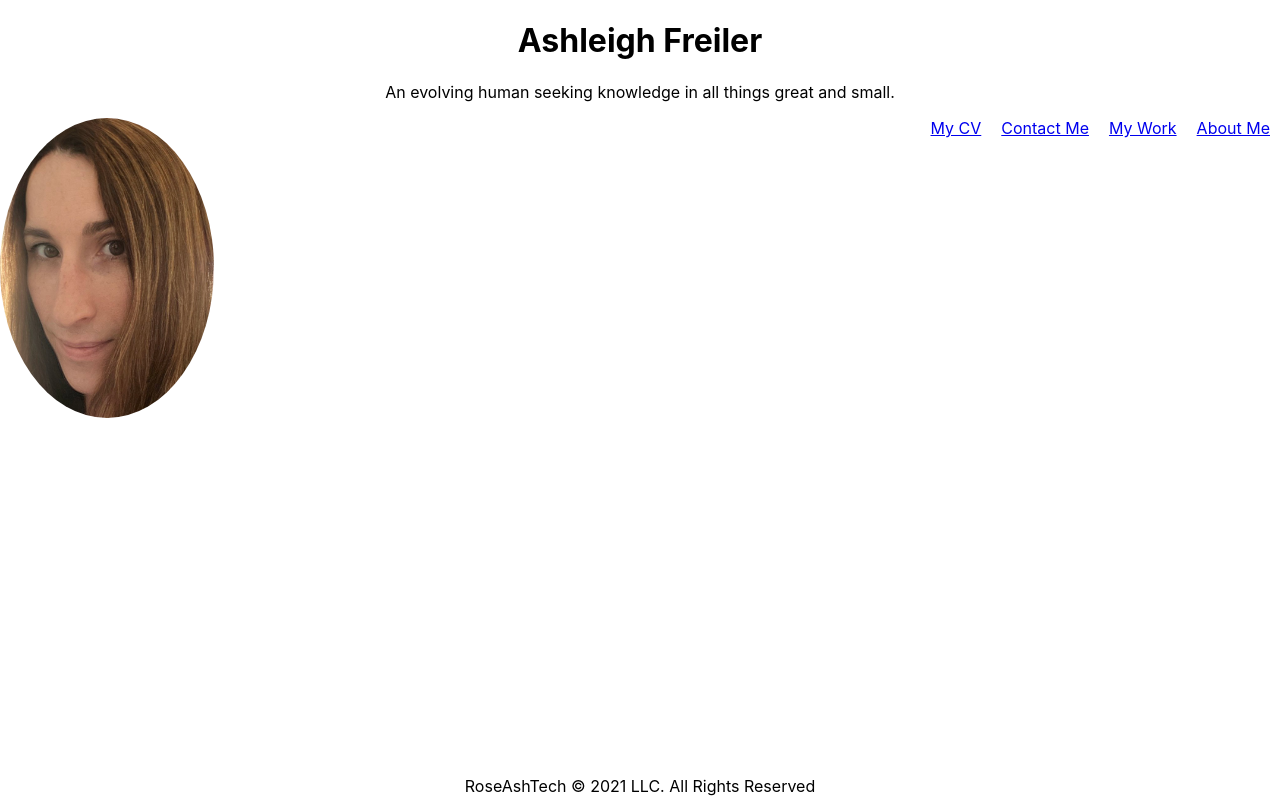
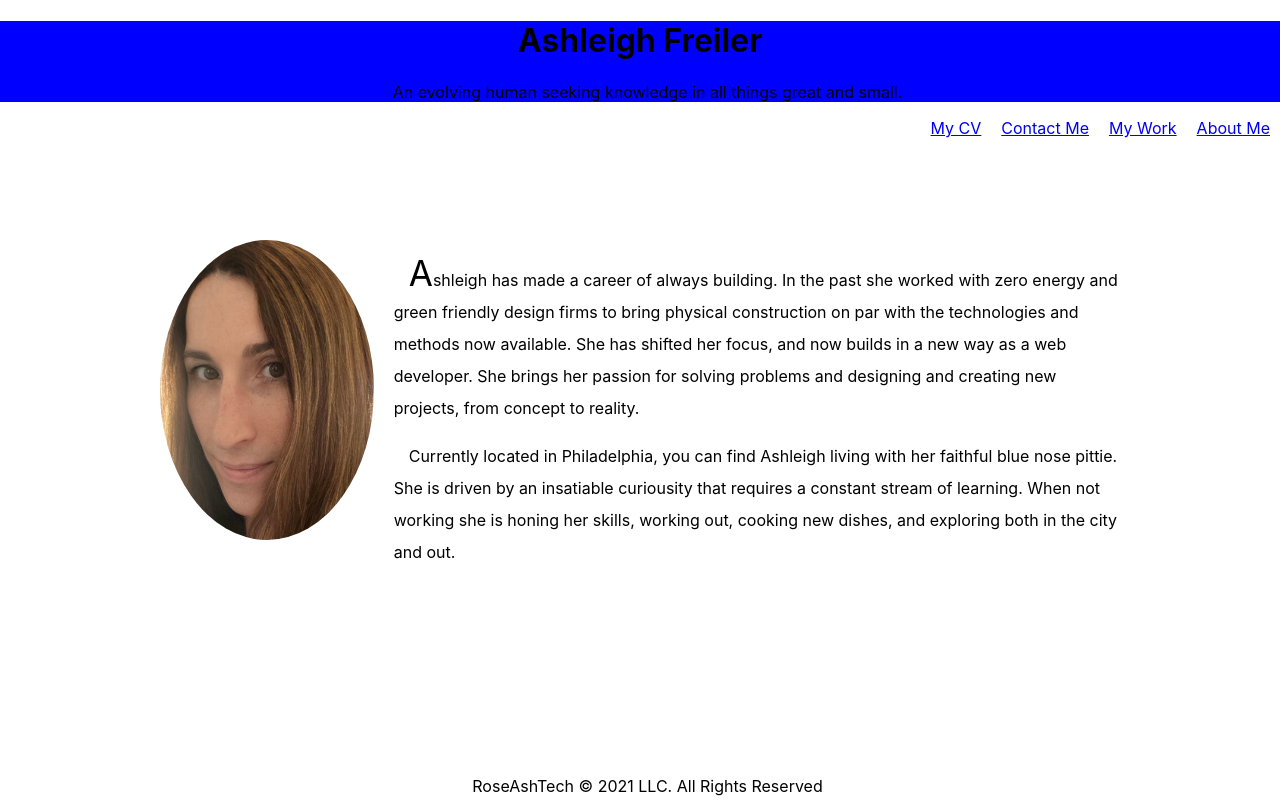
Before and after one commit to ARFreiler/React-Portfolio, a React (Create React App) app in the folder react-portfolio/: page / in a window 1280 px wide. Built offline with nearby package versions, Linux system fonts and the light colour scheme.

Commit message:
Added content to AboutMe.js file and styled in css.

```diff
--- a/react-portfolio/src/components/AboutMe/AboutMe.css
+++ b/react-portfolio/src/components/AboutMe/AboutMe.css
@@ -2,4 +2,29 @@
     height: 300px;
     width: auto;
     border-radius: 50%;
+    margin-right: 20px;
+    float: left;
 }
+
+p {
+    text-indent: 15px;
+}
+
+.aboutme {
+    position: absolute;
+    left: 12.5%;
+    top: 30%;
+    margin: auto;
+    width: 75%;
+    display: flex-column;
+    justify-content: center;
+}
+
+.bio {
+    line-height: 2;
+}
+
+.first-letter {
+    font-size: 35px;
+    line-height: 35px;
+}
--- a/react-portfolio/src/components/AboutMe/AboutMe.js
+++ b/react-portfolio/src/components/AboutMe/AboutMe.js
@@ -4,9 +4,13 @@ import './AboutMe.css';
 
 const AboutMe = () => {
     return (
-        <div>
+        <div className="aboutme">
             <img id="selfie" src="IMG_2073.jpg" alt="Author Portrait"></img>
-
+            <div className="bio">
+                <p><span class="first-letter">A</span>shleigh has made a career of always building. In the past she worked with zero energy and green friendly design firms to bring physical construction on par with the technologies and methods now available. She has shifted her focus, and now builds in a new way as a web developer. She brings her passion for solving problems and designing and creating new projects, from concept to reality.
+            </p>
+                <p>Currently located in Philadelphia, you can find Ashleigh living with her faithful blue nose pittie. She is driven by an insatiable curiousity that requires a constant stream of learning. When not working she is honing her skills, working out, cooking new dishes, and exploring both in the city and out.</p>
+            </div>
         </div>
     );
 };
--- a/react-portfolio/src/components/Header/Header.css
+++ b/react-portfolio/src/components/Header/Header.css
@@ -1,3 +1,8 @@
+.container {
+    background-color: blue;
+    margin-bottom: 50px;
+}
+
 .name {
     text-align: center;
 }
--- a/react-portfolio/src/components/Navbar/Navbar.js
+++ b/react-portfolio/src/components/Navbar/Navbar.js
@@ -4,7 +4,7 @@ import './Navbar.css';
 
 const Navbar = () => {
     return (
-        <div>
+        <div className="navbar">
             <div class="topnav">
                 <a class="active" href="#home">About Me</a>
                 <a href="#work">My Work</a>
```
